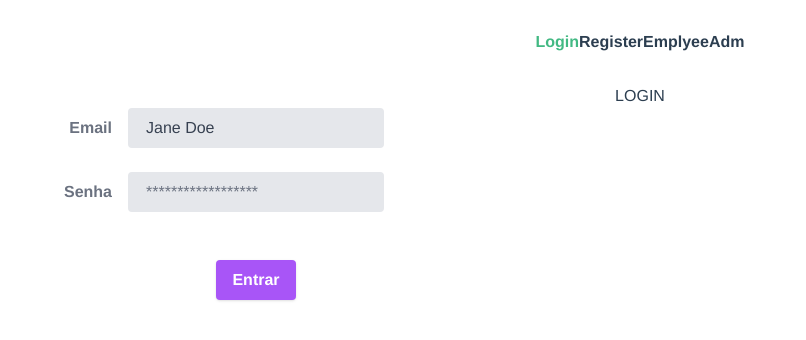
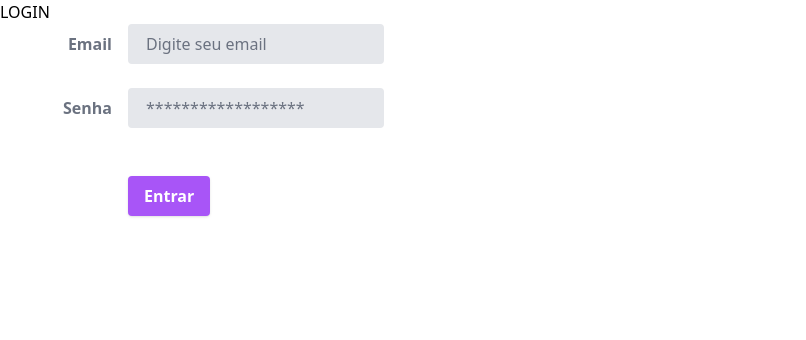
Before and after one commit to oligregz/user-admin-interface-app, a Vue app: page / in a window 1280 px wide. Shown: the top 340 px of the page, without its empty margins (0-806 px from the left). Built offline with nearby package versions, Linux system fonts and the light colour scheme.

Commit message:
feat: contex state implemented

```diff
--- a/src/App.vue
+++ b/src/App.vue
@@ -1,32 +1,9 @@
 <template>
-  <nav>
-    <router-link to="/">Login</router-link>
-    <router-link to="/register">Register</router-link>
-    <router-link to="/employee">Emplyee</router-link>
-    <router-link to="/adm">Adm</router-link>
-  </nav>
-  <router-view/>
+  <div id="app">
+    <router-view/>
+  </div>
 </template>
 
 <style>
-#app {
-  font-family: Avenir, Helvetica, Arial, sans-serif;
-  -webkit-font-smoothing: antialiased;
-  -moz-osx-font-smoothing: grayscale;
-  text-align: center;
-  color: #2c3e50;
-}
 
-nav {
-  padding: 30px;
-}
-
-nav a {
-  font-weight: bold;
-  color: #2c3e50;
-}
-
-nav a.router-link-exact-active {
-  color: #42b983;
-}
 </style>
--- /dev/null
+++ b/src/repository/index.js
@@ -0,0 +1 @@
+// Aqui terá a função que recebe o payload e gurada no localStorage
--- /dev/null
+++ b/src/store/actions.js
@@ -0,0 +1,13 @@
+import * as types from './mutation-types';
+
+export const ActionSetUserAdm = ({ commit }, payload) => {
+  commit(types.SET_USER_ADM, payload);
+  console.log(payload);
+  // irei importar o repository com a função que seta
+  // os dados do form do login no localStorage
+  // saveUserAdm(payload)
+};
+
+export default {
+  ActionSetUserAdm
+};
--- a/src/store/index.js
+++ b/src/store/index.js
@@ -1,14 +1,15 @@
 import { createApp } from 'vue';
 import { createStore } from 'vuex';
+import state from './state';
+import mutations from './mutations';
+import actions from './actions';
 
 const app = createApp({});
 const store = createStore({
-  state: {
-  },
-  mutations: {
-  },
-  actions: {
-  },
+  state,
+  mutations,
+  actions: actions,
+  namespaced: true,
 });
 
 app.use(store);
--- /dev/null
+++ b/src/store/mutation-types.js
@@ -0,0 +1,2 @@
+export const SET_USER_ADM = 'LOGIN/SET_USER';
+export const SET_EMPLOYEE = 'EMPLOYEE/SET_EMPLOYEE';
--- /dev/null
+++ b/src/store/mutations.js
@@ -0,0 +1,10 @@
+import * as types from './mutation-types';
+
+export default {
+  [types.SET_USER_ADM] (state, payload) {
+    state.userAdm = payload
+  },
+  [types.SET_EMPLOYEE] (state, payload) {
+    state.employee = payload
+  }
+}
--- /dev/null
+++ b/src/store/state.js
@@ -0,0 +1,4 @@
+export default {
+  userAdm: {},
+  employee: {}
+}
--- a/src/views/login/LoginView.vue
+++ b/src/views/login/LoginView.vue
@@ -1,25 +1,47 @@
 <template>
   <div class="main" id="login">
     <h2 id="title">LOGIN</h2>
-    <form class="w-full max-w-sm" id="login-form">
+    <form
+      class="w-full max-w-sm"
+      id="login-form"
+      @submit.prevent="submit()"
+      >
         <div class="md:flex md:items-center mb-6">
           <div class="md:w-1/3">
-          <label class="block text-gray-500 font-bold md:text-right mb-1 md:mb-0 pr-4" for="inline-full-name">
+            <label
+              class="block text-gray-500 font-bold md:text-right mb-1 md:mb-0 pr-4"
+              for="inline-full-name"
+            >
               Email
             </label>
           </div>
           <div class="md:w-2/3">
-          <input class="bg-gray-200 appearance-none border-2 border-gray-200 rounded w-full py-2 px-4 text-gray-700 leading-tight focus:outline-none focus:bg-white focus:border-purple-500" id="inline-full-name" type="text" value="Jane Doe">
+            <input
+              class="bg-gray-200 appearance-none border-2 border-gray-200 rounded w-full py-2 px-4 text-gray-700 leading-tight focus:outline-none focus:bg-white focus:border-purple-500"
+              id="inline-full-name"
+              type="text"
+              placeholder="Digite seu email"
+              v-model="form.email"
+            />
           </div>
         </div>
         <div class="md:flex md:items-center mb-6">
           <div class="md:w-1/3">
-          <label class="block text-gray-500 font-bold md:text-right mb-1 md:mb-0 pr-4" for="inline-password">
+            <label
+              class="block text-gray-500 font-bold md:text-right mb-1 md:mb-0 pr-4"
+              for="inline-password"
+            >
               Senha
             </label>
           </div>
           <div class="md:w-2/3">
-          <input class="bg-gray-200 appearance-none border-2 border-gray-200 rounded w-full py-2 px-4 text-gray-700 leading-tight focus:outline-none focus:bg-white focus:border-purple-500" id="inline-password" type="password" placeholder="******************">
+            <input
+              class="bg-gray-200 appearance-none border-2 border-gray-200 rounded w-full py-2 px-4 text-gray-700 leading-tight focus:outline-none focus:bg-white focus:border-purple-500"
+              id="inline-password"
+              type="password"
+              placeholder="******************"
+              v-model="form.password"
+            />
           </div>
         </div>
         <div class="md:flex md:items-center mb-6">
@@ -28,7 +50,10 @@
         <div class="md:flex md:items-center">
           <div class="md:w-1/3"></div>
           <div class="md:w-2/3">
-          <button class="shadow bg-purple-500 hover:bg-purple-400 focus:shadow-outline focus:outline-none text-white font-bold py-2 px-4 rounded" type="button">
+            <button
+              class="shadow bg-purple-500 hover:bg-purple-400 focus:shadow-outline focus:outline-none text-white font-bold py-2 px-4 rounded"
+              type="submit"
+            >
               Entrar
             </button>
           </div>
@@ -38,8 +63,22 @@
 </template>
 
 <script>
+import { mapActions } from 'vuex';
+
+export default {
+  data: () => ({
+    form: {
+      email: '',
+      password: '',
+    }
+  }),
+  methods: {
+    ...mapActions(['ActionSetUserAdm']),
+    submit() {
+      this.ActionSetUserAdm(this.form);
+    }
+  }
+}
 </script>
 
-<style>
-
-</style>
+<style></style>
```
Lines whose indentation alone changed are shown as unchanged.
